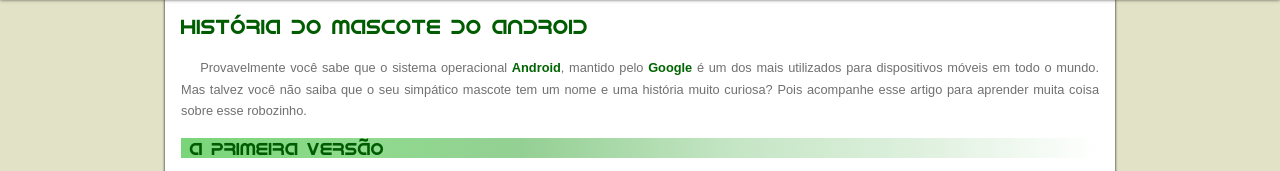
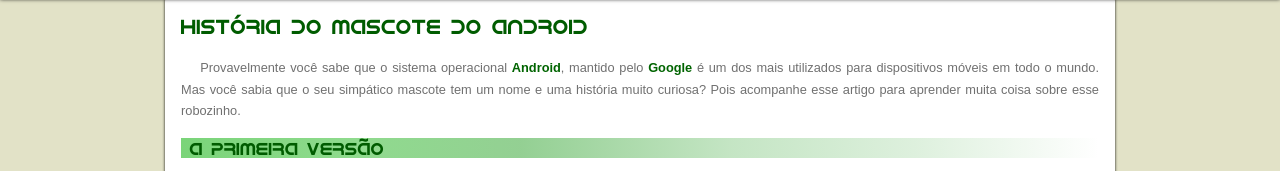
Before and after one commit to cauanorl/Site-recriado-com-Curso-em-Video, a plain HTML site: page index.html in a window 1280 px wide. Shown: the part 158-329 px from the top of the page. Drawn offline with Linux system fonts and the light colour scheme; a web font is replaced by a local one.

Commit message:
Update index.html

```diff
--- a/index.html
+++ b/index.html
@@ -32,7 +32,7 @@
         <article>
           <h1 class='android'>História do mascote do android</h1>
           <p>
-            Provavelmente você sabe que o sistema operacional <span class='destaque'>Android</span>, mantido pelo <span class='destaque'>Google</span> é um dos mais utilizados para dispositivos móveis em todo o mundo. Mas talvez você não saiba que o seu simpático mascote tem um nome e uma história muito curiosa? Pois acompanhe esse artigo para aprender muita coisa sobre esse robozinho.
+            Provavelmente você sabe que o sistema operacional <span class='destaque'>Android</span>, mantido pelo <span class='destaque'>Google</span> é um dos mais utilizados para dispositivos móveis em todo o mundo. Mas você sabia que o seu simpático mascote tem um nome e uma história muito curiosa? Pois acompanhe esse artigo para aprender muita coisa sobre esse robozinho.
           </p>
 
           <h2 class='android'>a primeira versão</h2>
```
